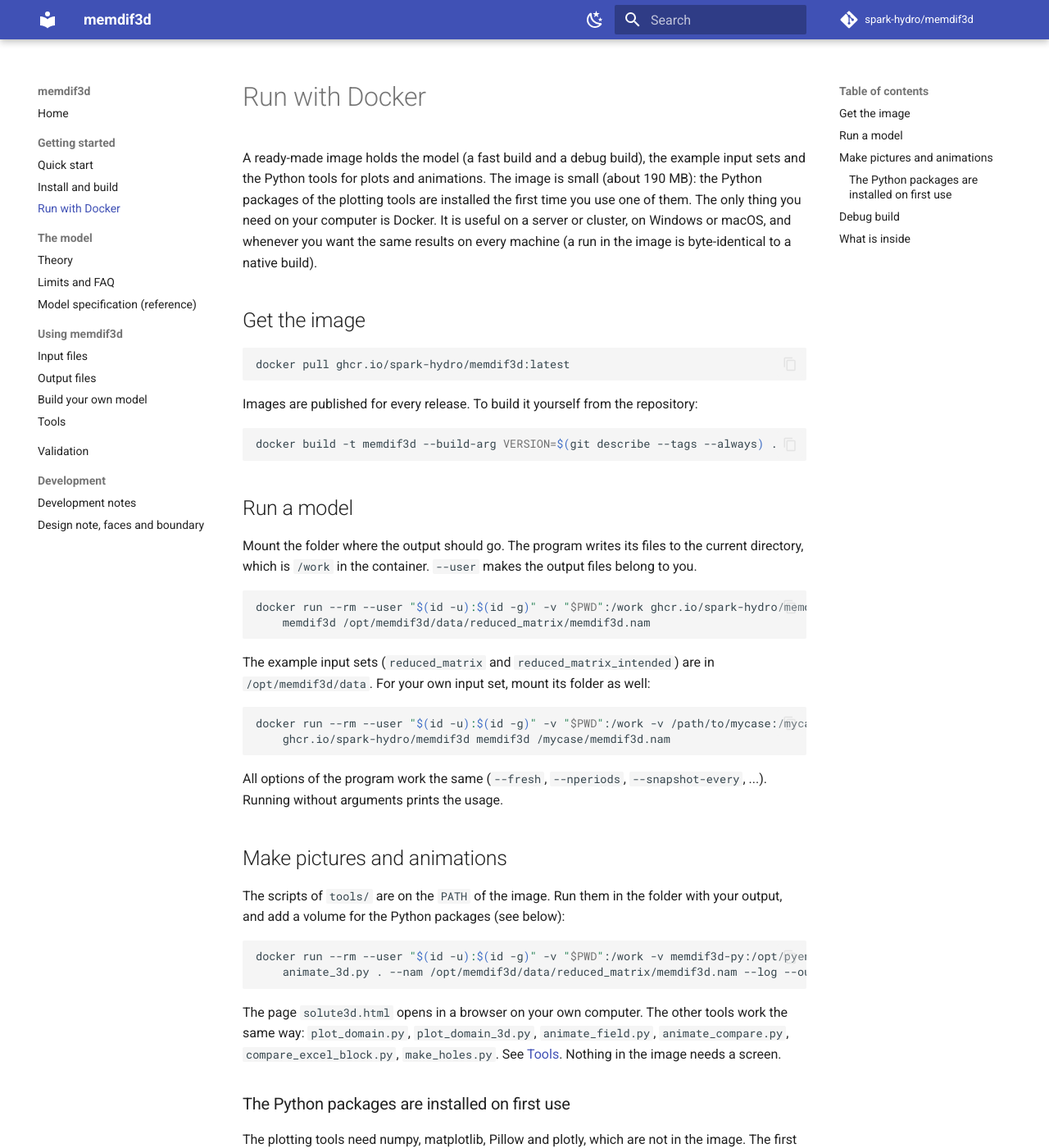
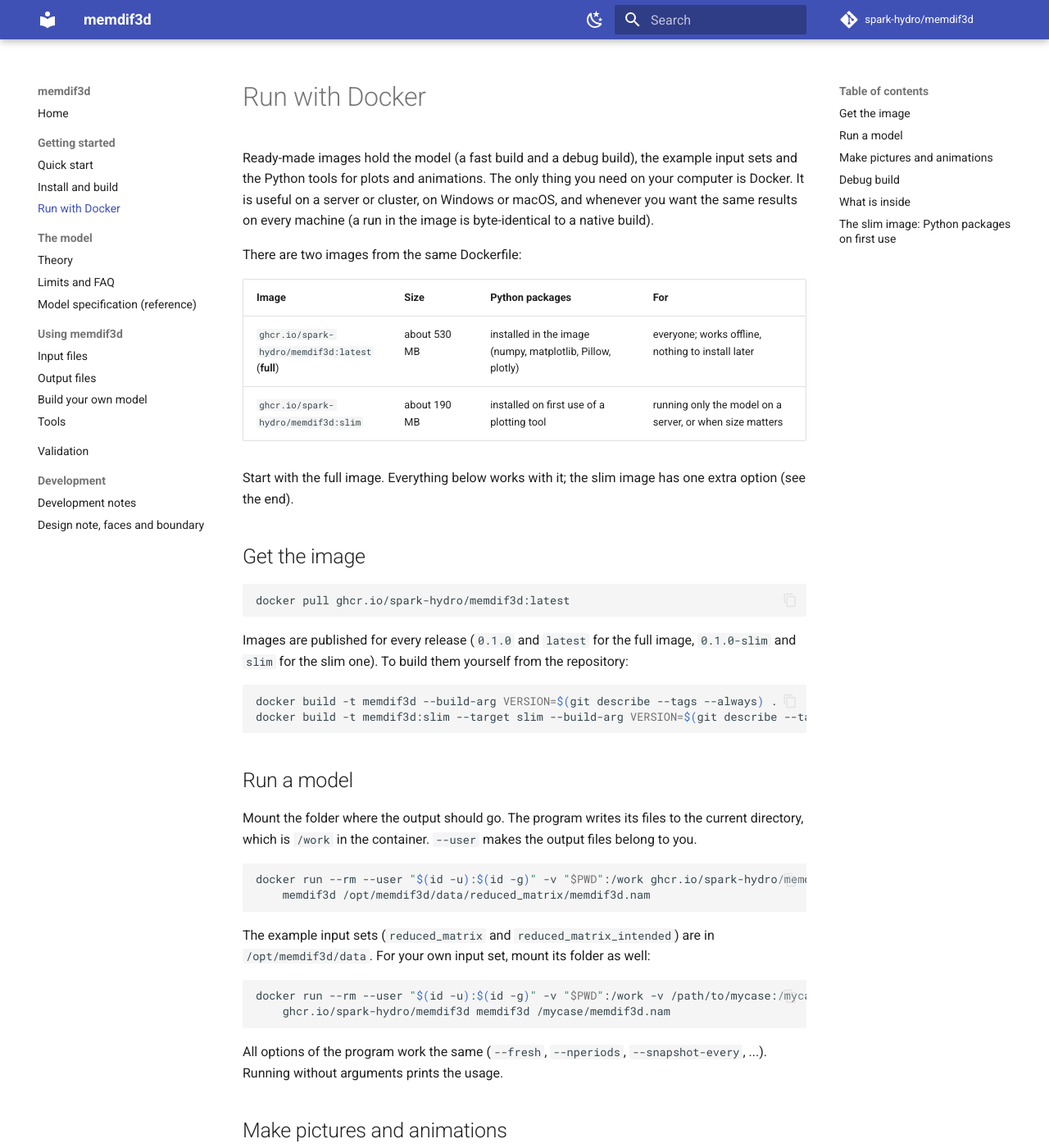
Before and after one commit to spark-hydro/memdif3d, an MkDocs documentation site: the page built from docs/docker.md, in a window 1280 px wide and 1400 px high. Shown: the whole window at 82% size. Built offline with MkDocs 1.6.1 and Material for MkDocs 9.7.7, drawn with Linux system fonts in a browser that asks for light colours; comment, search, counter and statistics services are not loaded; some of the changed text lies outside the part shown.

Commit message:
Two Docker images from one Dockerfile: full (default, packages included) and slim (packages on first use)
Targets full and slim. CI builds and tests both (the full image installs nothing at run time, the slim image does). The release workflow publishes ghcr.io/spark-hydro/memdif3d:latest and :X.Y.Z (full), :slim and :X.Y.Z-slim. Manual page and README rewritten. Tested locally: full 530 MB, plotting in 1.9 s without a volume; slim 189 MB; both give model output byte-identical to the host build and the Excel comparison at 2.2e-16.

Co-Authored-By: Claude Sonnet 5.5 <noreply@anthropic.com>

````diff
--- a/docs/docker.md
+++ b/docs/docker.md
@@ -1,16 +1,26 @@
 # Run with Docker
 
-A ready-made image holds the model (a fast build and a debug build), the example input sets and the Python tools for plots and animations. The image is small (about 190 MB): the Python packages of the plotting tools are installed the first time you use one of them. The only thing you need on your computer is Docker. It is useful on a server or cluster, on Windows or macOS, and whenever you want the same results on every machine (a run in the image is byte-identical to a native build).
+Ready-made images hold the model (a fast build and a debug build), the example input sets and the Python tools for plots and animations. The only thing you need on your computer is Docker. It is useful on a server or cluster, on Windows or macOS, and whenever you want the same results on every machine (a run in the image is byte-identical to a native build).
+
+There are two images from the same Dockerfile:
+
+| Image | Size | Python packages | For |
+|---|---|---|---|
+| `ghcr.io/spark-hydro/memdif3d:latest` (**full**) | about 530 MB | installed in the image (numpy, matplotlib, Pillow, plotly) | everyone; works offline, nothing to install later |
+| `ghcr.io/spark-hydro/memdif3d:slim` | about 190 MB | installed on first use of a plotting tool | running only the model on a server, or when size matters |
+
+Start with the full image. Everything below works with it; the slim image has one extra option (see the end).
 
 ## Get the image
 ```bash
 docker pull ghcr.io/spark-hydro/memdif3d:latest
 ```
 
-Images are published for every release. To build it yourself from the repository:
+Images are published for every release (`0.1.0` and `latest` for the full image, `0.1.0-slim` and `slim` for the slim one). To build them yourself from the repository:
 
 ```bash
-docker build -t memdif3d --build-arg VERSION=$(git describe --tags --always) .
+docker build -t memdif3d --build-arg VERSION=$(git describe --tags --always) .                    # full
+docker build -t memdif3d:slim --target slim --build-arg VERSION=$(git describe --tags --always) . # slim
 ```
 
 ## Run a model
@@ -31,22 +41,14 @@ docker run --rm --user "$(id -u):$(id -g)" -v "$PWD":/work -v /path/to/mycase:/m
 All options of the program work the same (`--fresh`, `--nperiods`, `--snapshot-every`, ...). Running without arguments prints the usage.
 
 ## Make pictures and animations
-The scripts of `tools/` are on the `PATH` of the image. Run them in the folder with your output, and add a volume for the Python packages (see below):
+The scripts of `tools/` are on the `PATH` of the image. Run them in the folder with your output:
 
 ```bash
-docker run --rm --user "$(id -u):$(id -g)" -v "$PWD":/work -v memdif3d-py:/opt/pyenv ghcr.io/spark-hydro/memdif3d \
+docker run --rm --user "$(id -u):$(id -g)" -v "$PWD":/work ghcr.io/spark-hydro/memdif3d \
     animate_3d.py . --nam /opt/memdif3d/data/reduced_matrix/memdif3d.nam --log --out solute3d.html
 ```
 
 The page `solute3d.html` opens in a browser on your own computer. The other tools work the same way: `plot_domain.py`, `plot_domain_3d.py`, `animate_field.py`, `animate_compare.py`, `compare_excel_block.py`, `make_holes.py`. See [Tools](tools.md). Nothing in the image needs a screen.
-
-### The Python packages are installed on first use
-The plotting tools need numpy, matplotlib, Pillow and plotly, which are not in the image. The first time you start one of those tools (or `python`), the container installs them into `/opt/pyenv`, using the pinned versions in `docker/requirements.txt`. That needs an internet connection and takes about 20 seconds (a download of about 240 MB). The model itself and the tools that use only the standard library (`make_holes.py`, `convert_input.py`, `xlsx2memdif.py`, ...) never install anything.
-
-With `--rm` a container is deleted when it ends, and the installed packages would go with it. The option `-v memdif3d-py:/opt/pyenv` mounts a Docker *volume* there, so the packages are installed once and every later run starts in about two seconds. Without the volume the packages are installed again on every run.
-
-!!! note "Offline use"
-    On a computer without internet, run any plotting tool once with the volume while you are online. After that the volume has everything and works offline. Or run the tools with a Python environment on the host (`environment.yml`) and use Docker only for the model: both read the same files in your folder.
 
 ## Debug build
 If a run stops with an error you do not understand, use the debug build. It checks array bounds, traps floating-point errors and names the line of a problem, and it is several times slower:
@@ -63,5 +65,20 @@ docker run --rm --user "$(id -u):$(id -g)" -v "$PWD":/work ghcr.io/spark-hydro/m
 | `/usr/local/bin/memdif3d-debug` | the debug build |
 | `/opt/memdif3d/tools` | the Python scripts, on the `PATH` |
 | `/opt/memdif3d/data` | the example input sets |
-| `/opt/pyenv` | empty at first; the Python packages of the tools are installed here on first use (mount a volume to keep them) |
+| `/opt/pyenv` | the Python packages of the tools (full image: already installed; slim image: filled on first use) |
 | `/work` | the working directory; mount your folder here |
+
+## The slim image: Python packages on first use
+The slim image does not contain numpy, matplotlib, Pillow and plotly. The first time you start a plotting tool (or `python`), the container installs them into `/opt/pyenv`, using the pinned versions in `docker/requirements.txt`. That needs an internet connection and takes about 20 seconds (a download of about 240 MB). The model itself and the tools that use only the standard library (`make_holes.py`, `convert_input.py`, `xlsx2memdif.py`, ...) never install anything.
+
+With `--rm` a container is deleted when it ends, and the installed packages would go with it, so without more they are installed again on every run. Add a Docker *volume* to keep them:
+
+```bash
+docker run --rm --user "$(id -u):$(id -g)" -v "$PWD":/work -v memdif3d-py:/opt/pyenv \
+    ghcr.io/spark-hydro/memdif3d:slim animate_3d.py . --nam /opt/memdif3d/data/reduced_matrix/memdif3d.nam --out solute3d.html
+```
+
+Docker creates the volume `memdif3d-py` the first time it is named. Later runs find the packages there and start in about two seconds. `docker volume ls` lists your volumes and `docker volume rm memdif3d-py` deletes it.
+
+!!! note "Offline use of the slim image"
+    On a computer without internet, run a plotting tool once with the volume while you are online. After that the volume has everything. Or use the full image.
````
Also changed, not shown: README.md (+2 -2 lines), 4 other files.
